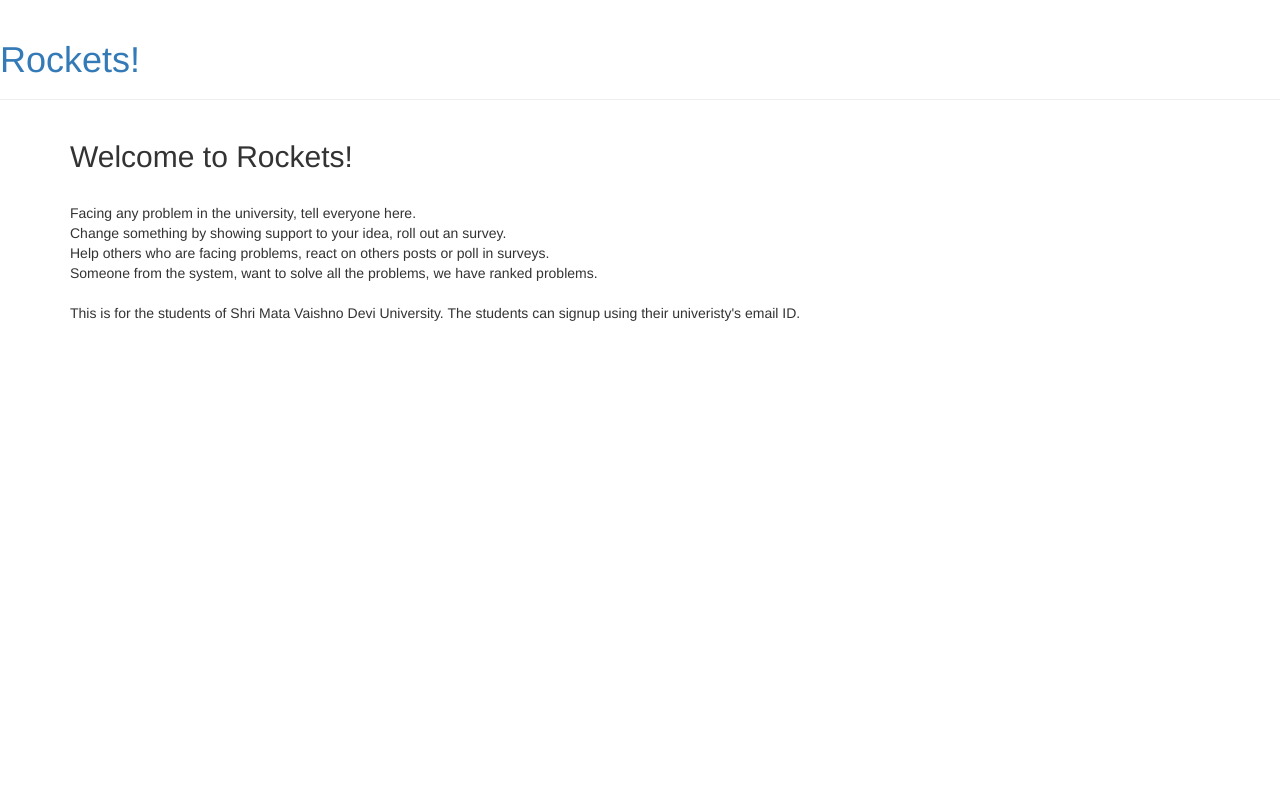
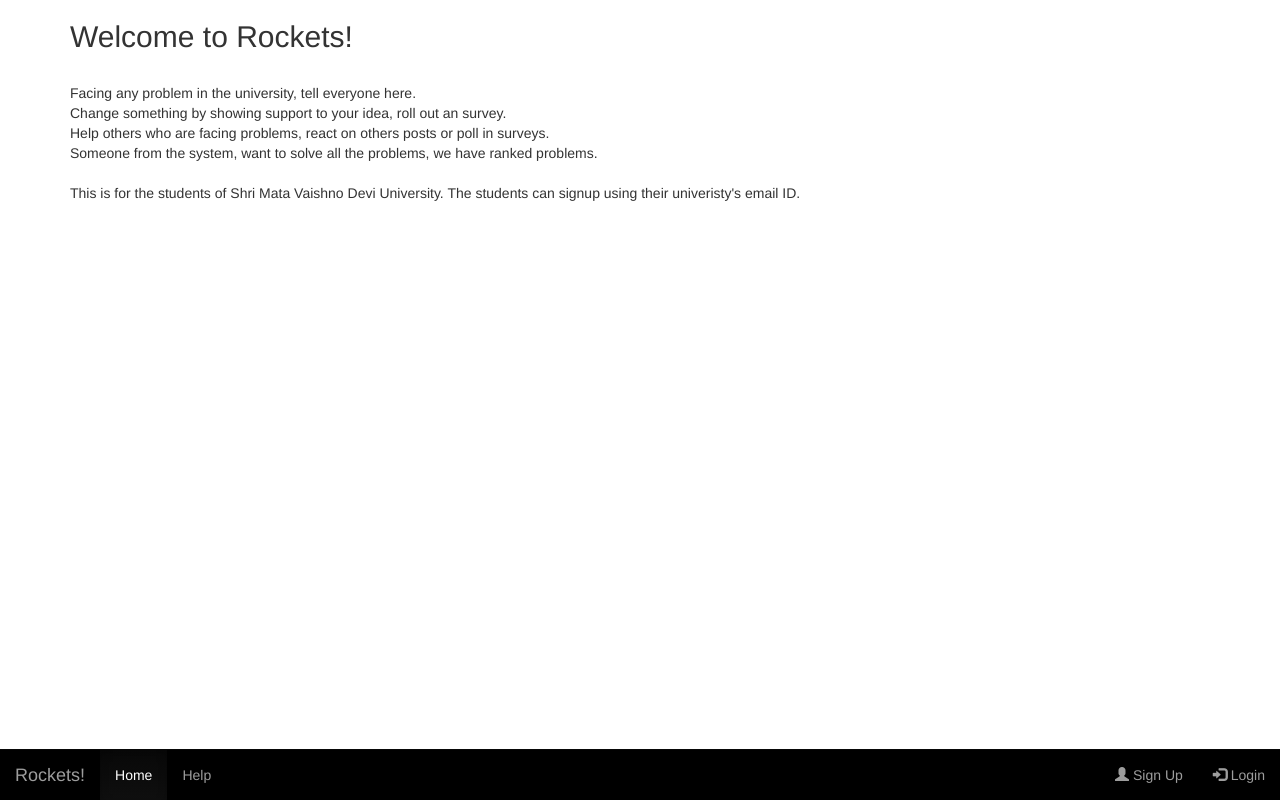
Before and after one commit to Pulkit07/supreme-couscous, a Django app: template rocket/templates/rocket/home.html in a window 1280 px wide. Run offline with Django 3.2, Linux system fonts and the light colour scheme; the template is opened without the code that fills it, so the values that code supplies are empty; some libraries are stand-ins or nearby versions.

Commit message:
navbar: add a navbar to the bottom and a css file to handle the design

```diff
--- /dev/null
+++ b/rocket/static/css/navbar.css
@@ -0,0 +1,3 @@
+.navbar {
+	background: #000000;
+}
--- a/rocket/templates/base.html
+++ b/rocket/templates/base.html
@@ -5,12 +5,24 @@
         <link rel="stylesheet" href="//maxcdn.bootstrapcdn.com/bootstrap/3.2.0/css/bootstrap.min.css">
         <link rel="stylesheet" href="//maxcdn.bootstrapcdn.com/bootstrap/3.2.0/css/bootstrap-theme.min.css">
         <link href='//fonts.googleapis.com/css?family=Lobster&subset=latin,latin-ext' rel='stylesheet' type='text/css'>
-        <link rel="stylesheet" href="{% static 'css/blog.css' %}">
+        <link rel="stylesheet" href="{% static 'css/navbar.css' %}">
     </head>
     <body>
-        <div class="page-header">
-            <h1><a href="/">Rockets!</a></h1>
-        </div>
+        <nav class="navbar navbar-inverse navbar-fixed-bottom">
+            <div class="container-fluid">
+                <div class="navbar-header">
+                    <a class="navbar-brand" href="/">Rockets!</a>
+                </div>
+                <ul class="nav navbar-nav">
+                    <li class="active"><a href="/">Home</a></li>
+                    <li><a href="/help">Help</a></li>
+                </ul>
+                <ul class="nav navbar-nav navbar-right">
+                    <li><a href="/signup"><span class="glyphicon glyphicon-user"></span> Sign Up</a></li>
+                    <li><a href="/login"><span class="glyphicon glyphicon-log-in"></span> Login</a></li>
+                </ul>
+            </div>
+        </nav>
         <div class="content container">
             <div class="row">
                 <div class="col-md-8">
```
